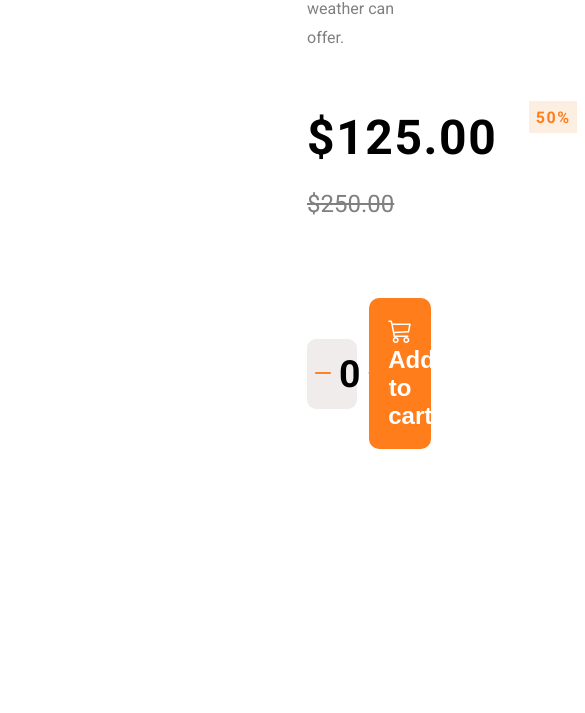
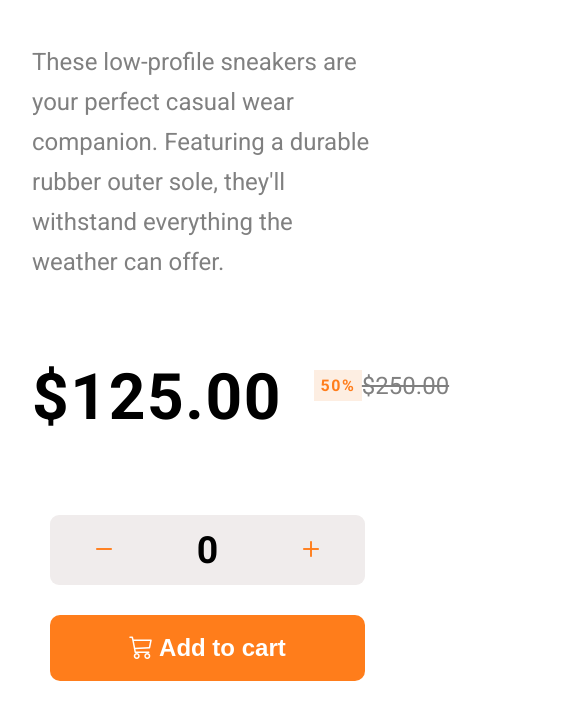
Before and after one commit to ganwalvandana/e-commerce-product-page, a plain HTML site: page index.html in a window 390 px wide. Shown: the part 911-1624 px from the top of the page, 585 px wide, since content can reach past the window. Before the commit the page ends 1392 px from the top, so only its background shows below. Drawn offline with nearby package versions, Linux system fonts and the light colour scheme; a web font is replaced by a local one.

Commit message:
mobile view

```diff
--- a/index.html
+++ b/index.html
@@ -64,11 +64,14 @@
           Featuring a durable rubber outer sole, they'll withstand everything
           the weather can offer.
         </p>
-        <div class="price">
-          <h1 id="presentPrice">$125.00</h1>
-          <div class="discount">50%</div>
+        <div class="productPrice">
+          <div class="price">
+            <h1 id="presentPrice">$125.00</h1>
+            <div class="discount">50%</div>
+          </div>
+          <p class="originalPrice">$250.00</p>
         </div>
-        <p class="originalPrice">$250.00</p>
+
         <div class="cart">
           <div class="plusMinus">
             <div id="minus" onclick="updateCounter(-1)">
@@ -82,7 +85,7 @@
             </div>
           </div>
 
-          <button>
+          <button type="submit">
             <i class="bi bi-cart3"></i>
             Add to cart
           </button>
--- a/style.css
+++ b/style.css
@@ -113,8 +113,8 @@ section {
 }
 
 a:hover,
-#headerCart:hover,
-#profileImg:hover,
+#headerCartIcon:hover,
+#headerProfileImg:hover,
 #plus:hover,
 #minus:hover,
 button:hover {
@@ -146,7 +146,10 @@ p {
   color: gray;
   line-height: 1.8rem;
 }
-
+.productPrice {
+  display: flex;
+  flex-direction: column;
+}
 .price {
   display: flex;
   align-items: center;
@@ -160,6 +163,7 @@ p {
   color: #ff7d1b;
   background-color: #fdeee2;
   padding: 0.4rem;
+  margin-top: 30px;
   font-weight: bold;
   letter-spacing: 0.1rem;
 }
@@ -213,6 +217,68 @@ button {
   border-radius: 10px;
 }
 
-/* @media screen and (max-width: 1000px) {
-
-} */
+@media screen and (max-width: 1000px) {
+  body {
+    margin: 0;
+  }
+  header {
+    margin-top: 0.5rem;
+    width: 100%;
+    height: 100px;
+  }
+  #headerProfile {
+    gap: 2rem;
+  }
+  #logo {
+    padding: 1rem;
+  }
+  a {
+    display: none;
+  }
+  hr {
+    display: none;
+  }
+  section {
+    flex-direction: column;
+    padding: 0;
+  }
+  #productImgContainer {
+    width: 100%;
+  }
+  #mainImg {
+    width: 100%;
+    padding: 0;
+  }
+  .thumbnailImgContainer {
+    display: none;
+  }
+  #productInfo {
+    width: 90%;
+    padding: 2rem;
+  }
+  h1 {
+    font-size: 4rem;
+  }
+  p {
+    font-size: 1.5rem;
+    line-height: 2.5rem;
+  }
+  .productPrice {
+    flex-direction: row;
+    justify-content: space-around;
+    align-items: center;
+  }
+  .originalPrice {
+    padding-top: 30px;
+  }
+  .cart {
+    flex-direction: column;
+  }
+  .plusMinus {
+    width: 90%;
+    margin-bottom: 30px;
+  }
+  button {
+    width: 90%;
+  }
+}
```
